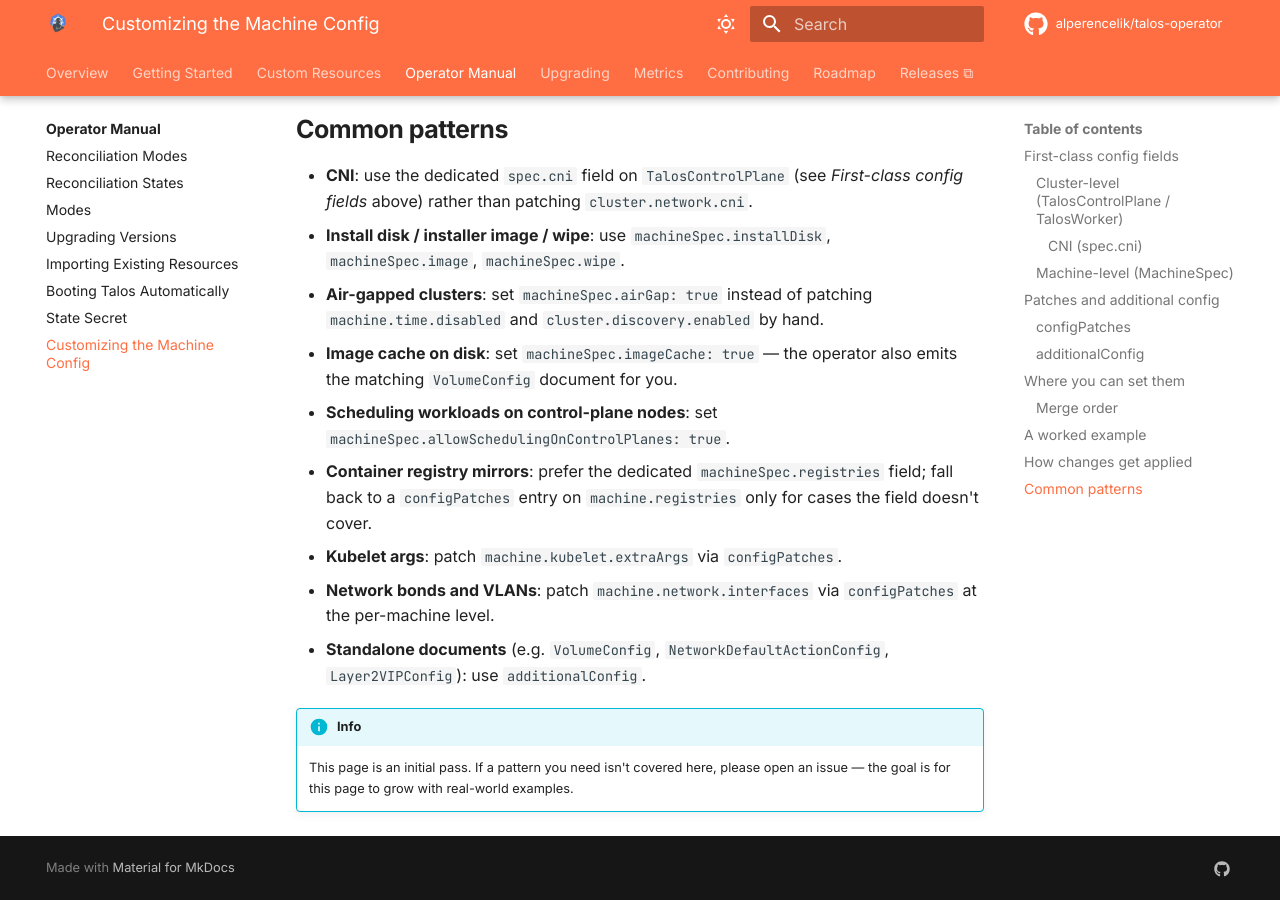
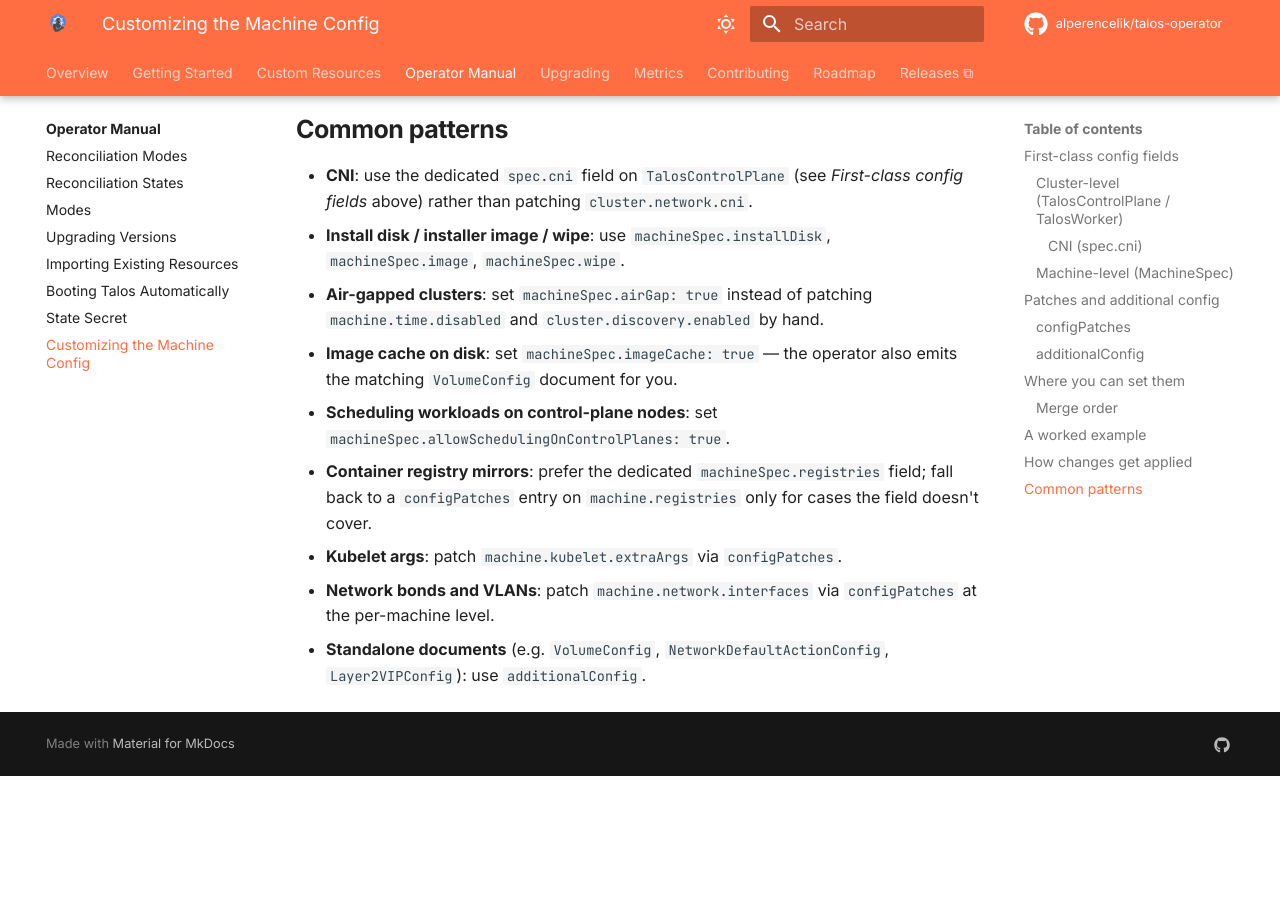
Before and after one commit to alperencelik/talos-operator, an MkDocs documentation site: the page built from docs/operator_manual/customizing_machine_config.md, in a window 1280 px wide and 900 px high, scrolled down 5340 px. Built offline with MkDocs 1.6.1 and Material for MkDocs 9.7.7, drawn with Linux system fonts in a browser that asks for light colours; comment, search, counter and statistics services are not loaded; after the commit the page ends 6116 px from its top, so only the background shows below that.

Commit message:
docs: remove last part

```diff
--- a/docs/operator_manual/customizing_machine_config.md
+++ b/docs/operator_manual/customizing_machine_config.md
@@ -178,6 +178,3 @@ In `container` mode the rendered config is written to a `ConfigMap` consumed by
 - **Kubelet args**: patch `machine.kubelet.extraArgs` via `configPatches`.
 - **Network bonds and VLANs**: patch `machine.network.interfaces` via `configPatches` at the per-machine level.
 - **Standalone documents** (e.g. `VolumeConfig`, `NetworkDefaultActionConfig`, `Layer2VIPConfig`): use `additionalConfig`.
-
-!!!info
-    This page is an initial pass. If a pattern you need isn't covered here, please open an issue — the goal is for this page to grow with real-world examples.
```
